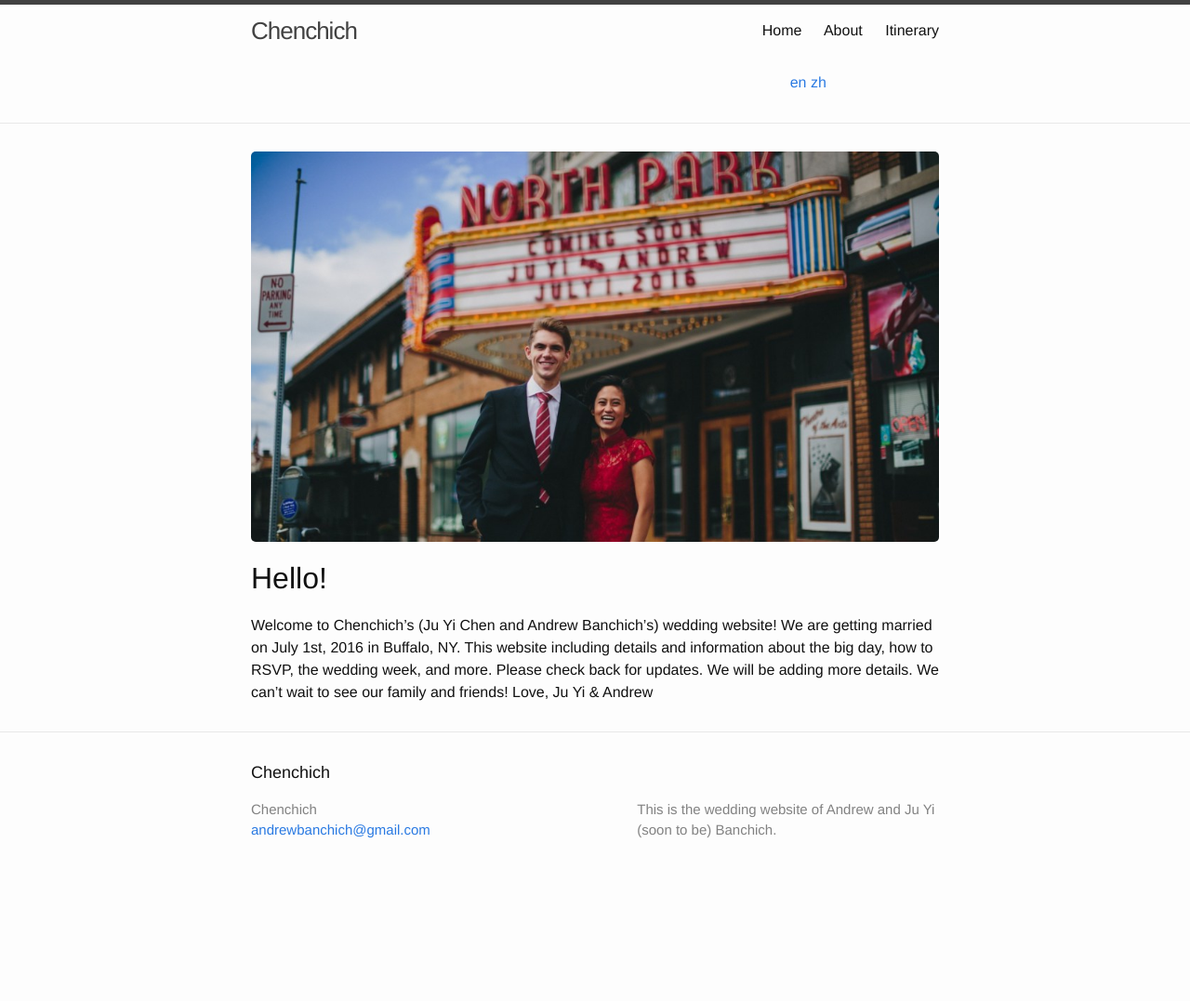
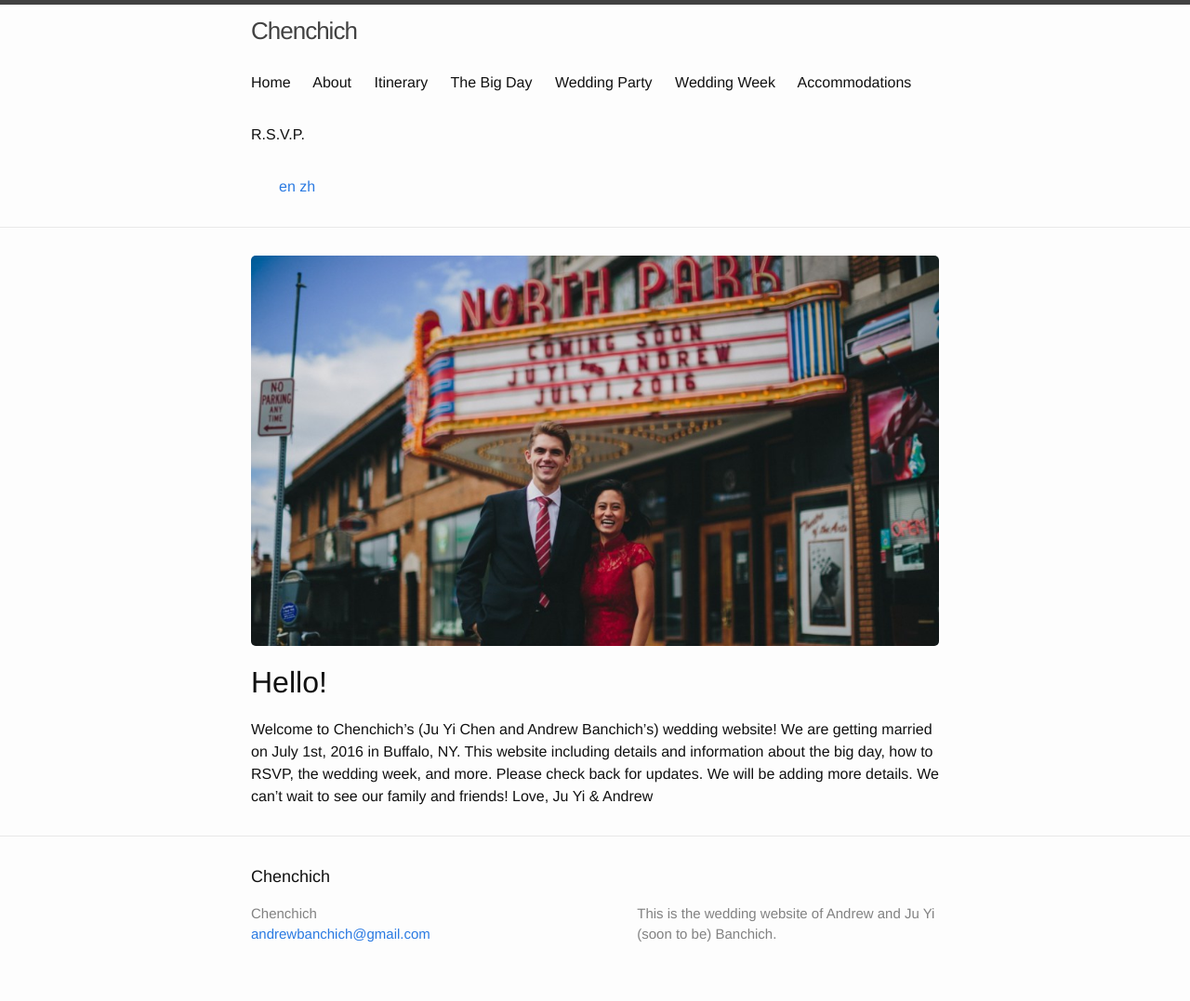
Before and after one commit to andrewbanchich/chenchich-wedding, a Jekyll site: the page built from index.html, in a window 1280 px wide. Shown: the whole page at 93% size. Built offline with Jekyll 4.4.1, drawn with Linux system fonts in a browser that asks for light colours; before the commit the page ends 965 px from its top, so only the background shows below that; some of the changed lines change nothing that is shown.

Commit message:
Update _config.yml

```diff
--- a/_config.yml
+++ b/_config.yml
@@ -29,16 +29,24 @@ t:
     itinerary:
       name: "Itinerary"
       url: "/itinerary/"
-  fr:
-    home:
-      name: "Accueil"
-      url: "/accueil/"
-    about:
-      name: "À propos"
-      url: "/a-propos/"
+    thebigday:
+      name: "The Big Day"
+      url: "/the-big-day/"
+    weddingparty:
+      name: "Wedding Party"
+      url: "/wedding-party/"
+    weddingweek:
+      name: "Wedding Week"
+      url: "/wedding-week/"
     itinerary:
-      name: "About"
-      url: "/about/"
+      name: "Itinerary"
+      url: "/itinerary/"
+    accommodations:
+      name: "Accommodations"
+      url: "/accommodations/"
+    rsvp:
+      name: "R.S.V.P."
+      url: "/rsvp/"
   zh:
     home:
       name: "首頁"
@@ -49,3 +57,21 @@ t:
     itinerary:
       name: "About"
       url: "/about/"
+    lorem:
+      name: "lorem"
+      url: "/lorem/"
+    lorem:
+      name: "lorem"
+      url: "/lorem/"
+    lorem:
+      name: "lorem"
+      url: "/lorem/"
+    lorem:
+      name: "lorem"
+      url: "/lorem/"
+    lorem:
+      name: "lorem"
+      url: "/lorem/"
+    lorem:
+      name: "lorem"
+      url: "/lorem/"
```
